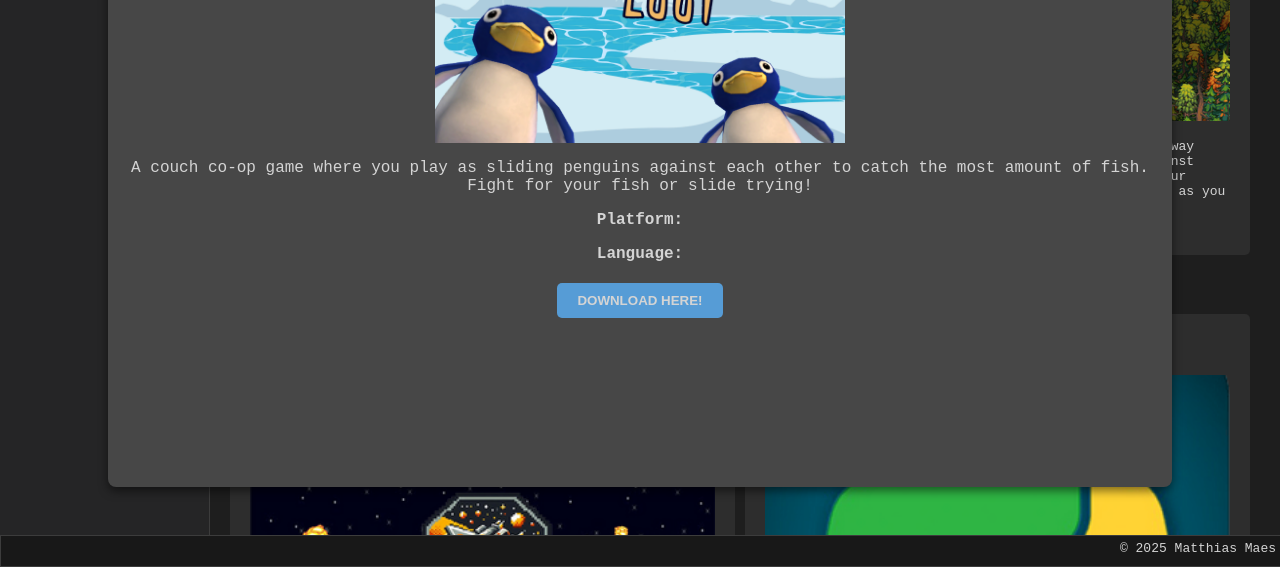
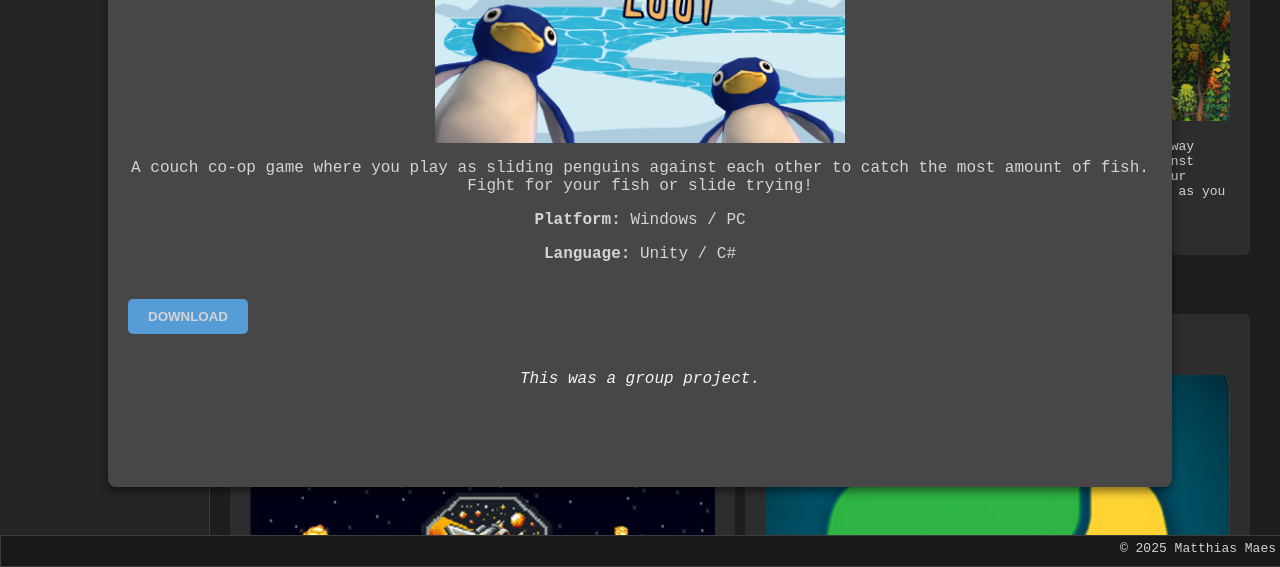
Before and after one commit to MM-13/Portfolio, a plain HTML site: page games.html in a window 1280 px wide. Both pictures are taken after a click on the element 396 px from the left and 307 px from the top of the page. Shown: the part 233-800 px from the top of the page. Drawn offline with Linux system fonts and the light colour scheme.

Commit message:
Updated Games Overlay

```diff
--- a/games.html
+++ b/games.html
@@ -24,20 +24,20 @@
                 <hr>
                 <h3>Game Jam & Group Projects</h3>
                 <div class="projects">
-                    <div class="project" id="project-image-1" onclick="openOverlay('project-image-1', 'Windows / PC', 'Unity / C#', 'https://scuttsy.itch.io/bonkers-for-loot')">
+                    <div class="project" id="project-image-1" onclick="openOverlay('project-image-1')">
                         <h4>Bonkers for Loot</h4>
                         <img class="project-image" src="Images/BonkersForLoot.png" alt="Bonkers for Loot">
                         <p>A couch co-op game where you play as sliding penguins against each other to catch the most amount of fish. Fight for your fish or slide trying!</p>
                         <p>...</p>
                     </div>
-                    <div class="project" id="project-image-2" onclick="openOverlay('project-image-2', 'Windows / PC', 'Unity / C#', 'https://mm-13.itch.io/tides-of-oblivion')">
+                    <div class="project" id="project-image-2" onclick="openOverlay('project-image-2')">
                         <h4>Tides of Oblivion</h4>
                         <img class="project-image" src="Images/TidesOfOblivion.png" alt="Tides of Oblivion">
                         <p>Stranded on an island in the middle of nowhere with Mother Nature trying to kill you. Prepare for coming storms and find your way off the island!</p>
                         <p>...</p>
                     </div>
 
-                    <div class="project" id="project-image-3" onclick="openOverlay('project-image-3', 'Windows / PC', 'MonoGame / C#', 'https://mm-13.itch.io/smack-n-snatch')">
+                    <div class="project" id="project-image-3" onclick="openOverlay('project-image-3')">
                         <h4>Smack 'n' Snatch</h4>
                         <img class="project-image" src="Images/zYpPY2.png" alt="Smack 'n' Snatch">
                         <p>You're a forest loner living away from civilisation. Defend against waves of squirrels stealing your items and hold out for as long as you can!</p>
@@ -46,13 +46,13 @@
                 </div>
                 <h3>Personal Games</h3>
                 <div class="projects">
-                    <div class="project" id="project-image-4" onclick="openOverlay('project-image-4', 'Windows / PC', 'MonoGame / C#', 'https://mm-13.itch.io/asteroid-trap')">
+                    <div class="project" id="project-image-4" onclick="openOverlay('project-image-4')">
                         <h4>Asteroid Trap</h4>
                         <img class="project-image" src="Images/AsteroidTrap.png" alt="Asteroid Trap">
                         <p>A simple space shooter game, but why don't you see who can get the highest score... You or one of your friends?</p>
                         <p>...</p>
                     </div>
-                    <div class="project" id="project-image-5" onclick="openOverlay('project-image-5', 'Windows / PC / Web', 'Python' , 'https://mm-13.itch.io/slither-n-chomp')">
+                    <div class="project" id="project-image-5" onclick="openOverlay('project-image-5')">
                         <h4>Slither 'n' Chomp</h4>
                         <img class="project-image" src="Images/SlithernChomp.png" alt="SlithernChomp">
                         <p>A python Snake game where an enemy is trying to steal your food. Get the foost as fast as possible to not starve to death!</p>
@@ -85,9 +85,14 @@
                         <p id="overlay-description"></p>
                         <p><strong>Platform:</strong> <span id="overlay-platform"></span></p>
                         <p><strong>Language:</strong> <span id="overlay-language"></span></p>
-                        <a id="overlay-download" href="#" target="_blank"><button>Download here!</button></a>
+                        <div id="overlay-buttons">
+                            <a id="overlay-download" href="#" target="_blank"><button>Download</button></a>
+                            <a id="overlay-play" href="#" target="_blank" style="display: none;"><button>Play</button></a>
+                        </div>
+                        <p id="overlay-group" style="display: none; font-style: italic; color: #f4f4f4;"></p>
                     </div>
                 </div>
+
 
             </section>
         </main>
@@ -98,24 +103,101 @@
 </body>
 </html>
 <script>
-    function openOverlay(projectId, platform, language, downloadLink) {
-    const overlay = document.getElementById('overlay');
-    const project = document.getElementById(projectId);
+    const projectsData = [
+        {
+            id: "project-image-1",
+            title: "Bonkers for Loot",
+            description: "A couch co-op game where you play as sliding penguins against each other to catch the most amount of fish. Fight for your fish or slide trying!",
+            image: "Images/BonkersForLoot.png",
+            platform: "Windows / PC",
+            language: "Unity / C#",
+            downloadLink: "https://scuttsy.itch.io/bonkers-for-loot",
+            group: true
+        },
+        {
+            id: "project-image-2",
+            title: "Tides of Oblivion",
+            description: "Stranded on an island in the middle of nowhere with Mother Nature trying to kill you. Prepare for coming storms and find your way off the island!",
+            image: "Images/TidesOfOblivion.png",
+            platform: "Windows / PC",
+            language: "Unity / C#",
+            downloadLink: "https://mm-13.itch.io/tides-of-oblivion",
+            group: true
+        },
+        {
+            id: "project-image-3",
+            title: "Smack 'n' Snatch",
+            description: "You're a forest loner living away from civilisation. Defend against waves of squirrels stealing your items and hold out for as long as you can!",
+            image: "Images/zYpPY2.png",
+            platform: "Windows / PC",
+            language: "MonoGame / C#",
+            downloadLink: "https://mm-13.itch.io/smack-n-snatch",
+            group: true
+        },
+        {
+            id: "project-image-4",
+            title: "Asteroid Trap",
+            description: "A simple space shooter game, but why don't you see who can get the highest score... You or one of your friends?",
+            image: "Images/AsteroidTrap.png",
+            platform: "Windows / PC",
+            language: "MonoGame / C#",
+            downloadLink: "https://mm-13.itch.io/asteroid-trap",
+            group: false
+        },
+        {
+            id: "project-image-5",
+            title: "Slither 'n' Chomp",
+            description: "A python Snake game where an enemy is trying to steal your food. Get the foost as fast as possible to not starve to death!",
+            image: "Images/SlithernChomp.png",
+            platform: "Windows / PC / Web",
+            language: "Python",
+            downloadLink: "https://mm-13.itch.io/slither-n-chomp",
+            playLink: "https://mm-13.github.io/Slither-'n-Chomp/build/web/index.html",
+            group: false
+        }
+    ];
+</script>
 
-    if (!project) return; // Safeguard if the project doesn't exist
+<script>
+    function openOverlay(projectId) {
+        const overlay = document.getElementById('overlay');
+        const project = projectsData.find(p => p.id === projectId);
 
-    const title = project.querySelector('h4').textContent;
-    const description = project.querySelector('p').textContent;
-    const imageSource = project.querySelector('.project-image').src;
+        if (!project) return; // Safeguard if the project isn't found
 
-    // Populate overlay content
-    overlay.querySelector('h2').textContent = title;
-    overlay.querySelector('p').textContent = description;
-    overlay.querySelector('img').src = imageSource;
-    overlay.querySelector('a').href = downloadLink;
+        // Populate basic information
+        overlay.querySelector('#overlay-title').textContent = project.title;
+        overlay.querySelector('#overlay-description').textContent = project.description;
+        overlay.querySelector('#overlay-image').src = project.image;
+        overlay.querySelector('#overlay-platform').textContent = project.platform;
+        overlay.querySelector('#overlay-language').textContent = project.language;
 
-    // Show the overlay
-    overlay.style.display = 'block';
+        // Handle download button
+        const downloadButton = overlay.querySelector('#overlay-download');
+        downloadButton.href = project.downloadLink;
+        downloadButton.style.display = 'inline-block';
+
+        // Handle optional play button
+        const playButton = overlay.querySelector('#overlay-play');
+        if (project.playLink) {
+            playButton.href = project.playLink;
+            playButton.style.display = 'inline-block'; // Ensure play button is visible
+        } else {
+            playButton.style.display = 'none'; // Hide play button if no play link
+        }
+
+        // Handle group project note
+        const groupNote = overlay.querySelector('#overlay-group');
+        groupNote.style.display = 'none'; // Reset visibility
+        groupNote.textContent = '';       // Clear previous content
+
+        if (project.group) {
+            groupNote.textContent = "This was a group project.";
+            groupNote.style.display = 'block';
+        }
+
+        // Show the overlay
+        overlay.style.display = 'block';
     }
 
     function closeOverlay() {
@@ -123,6 +205,8 @@
         overlay.style.display = 'none'; // Hide overlay on close
     }
 
+
+
     function myFunction(webiste) {
         window.open(webiste, "_blank");
     }
```
Also changed, not shown: projects.json (added, +53 -0 lines).
